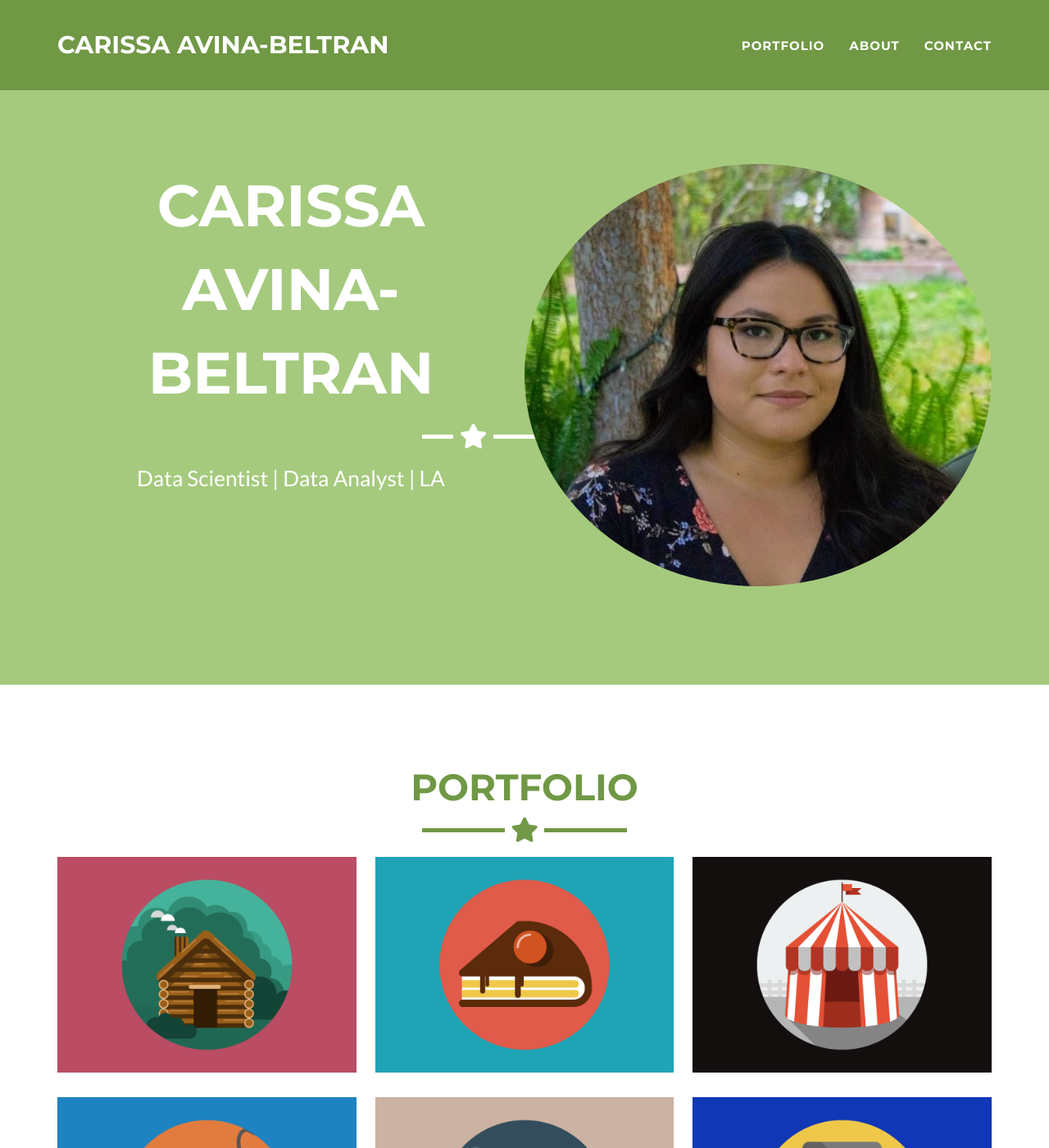
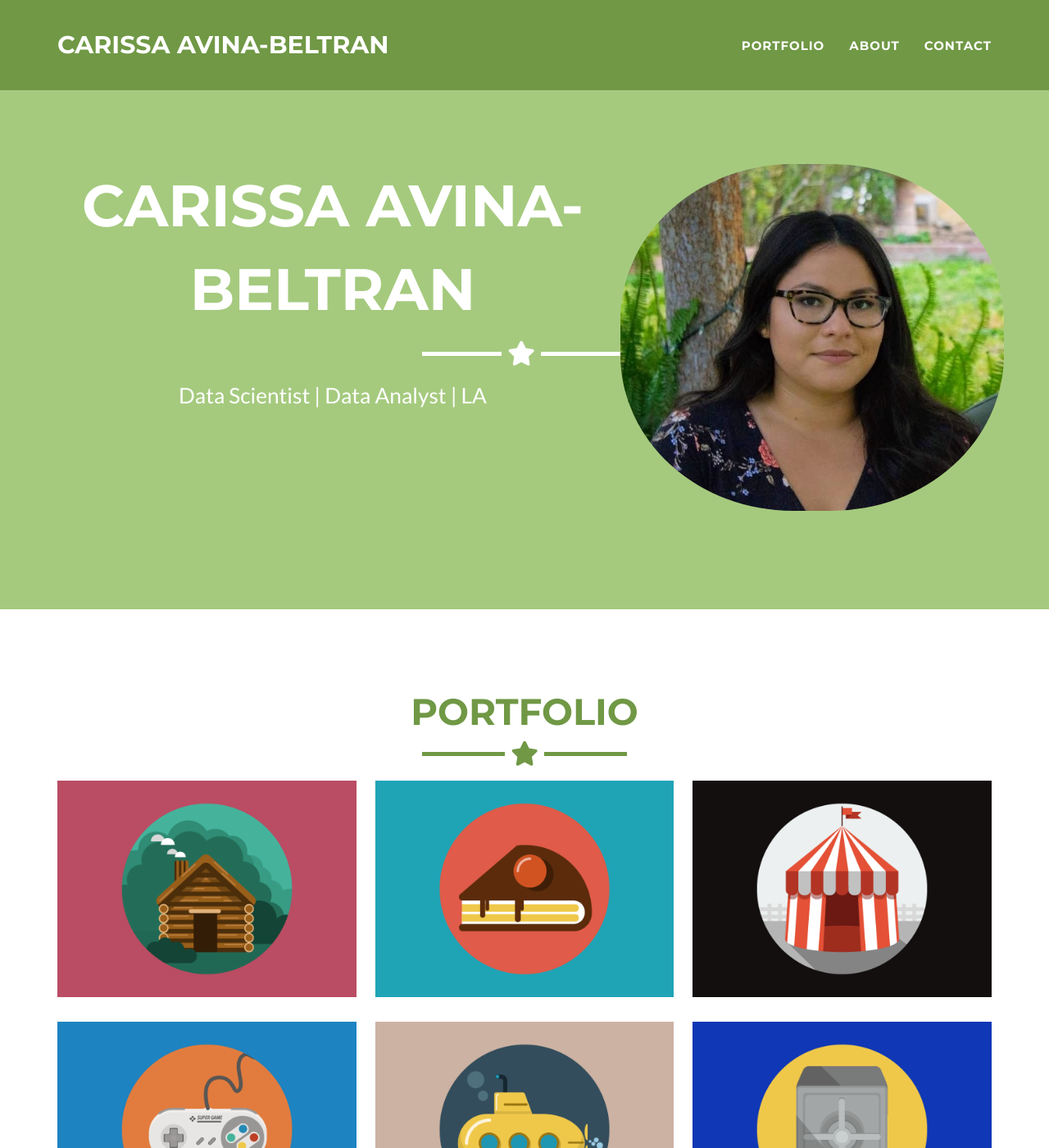
Before and after one commit to carissaavina/carissaavina.github.io, a Jekyll site: the page built from _posts/2014-07-18-project-1.markdown, in a window 1280 px wide and 1400 px high. Shown: the whole window at 82% size. Built offline with Jekyll 4.4.1, drawn with Linux system fonts in a browser that asks for light colours.

Commit message:
Update header.html

```diff
--- a/_includes/header.html
+++ b/_includes/header.html
@@ -3,14 +3,14 @@
  <head>
   <style>
       .profile-pic {
-        border-radius: 50%;
-        max-width: 50%;
-        max-height: 50%;
+        border-radius: 45%;
+        max-width: 40%;
+        max-height: 40%;
       }
    </style>
   <head>
   <div class="container">
-    <div class="row">
+    <div class="row"
       <div class="col-lg-12">
         <img class="profile-pic" src="img/proheadshot.jpeg" alt="profile-pic" align="right" />
 
```
